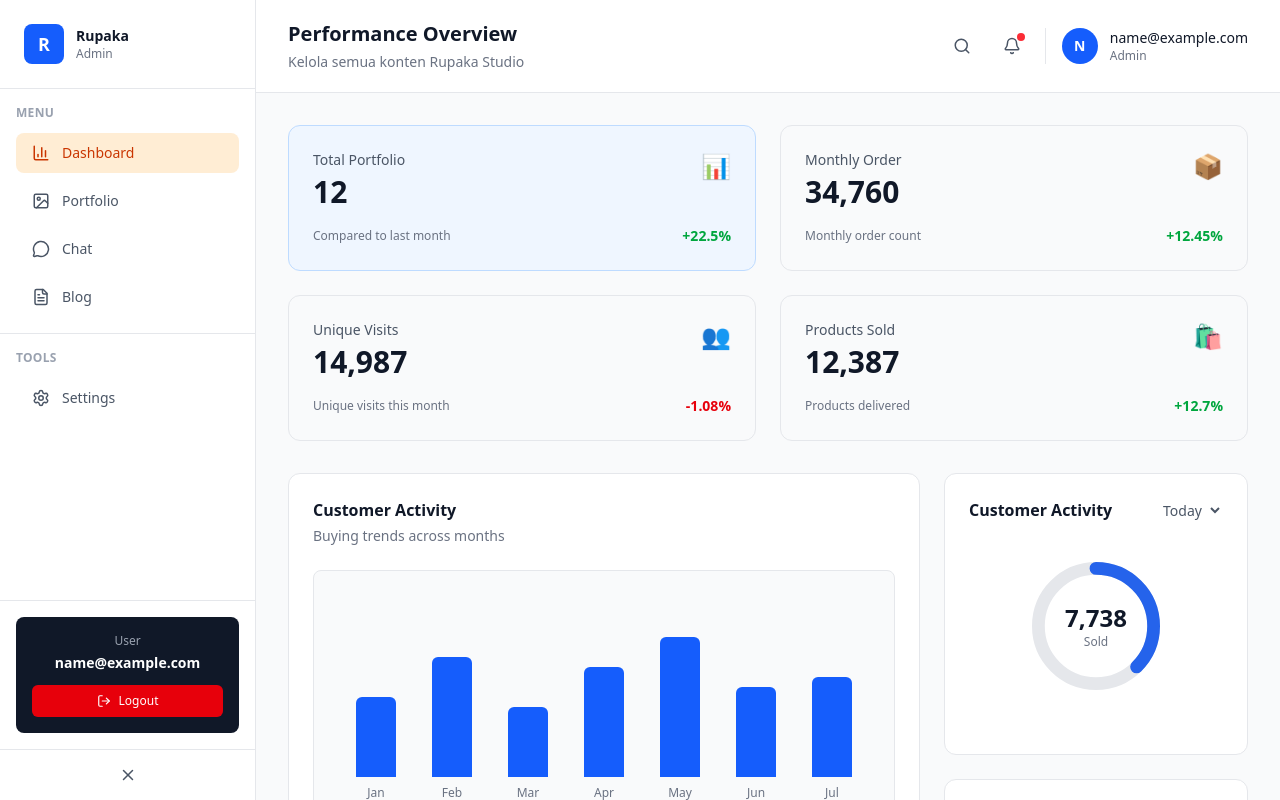
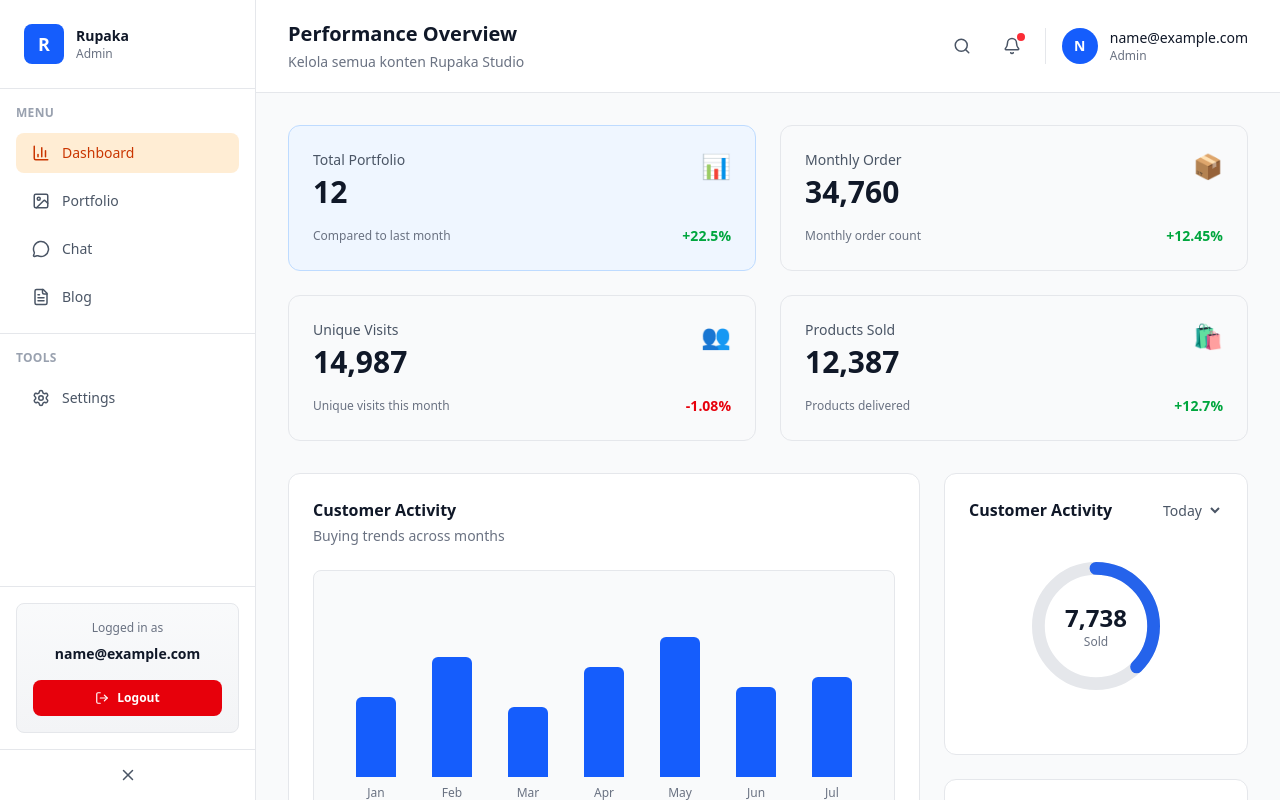
Before and after one commit to Mingkhemx/Rupaka-Studio, a React (Vite) app: page /admin/dashboard in a window 1280 px wide. Shown: the top 800 px of the page. Built offline with nearby package versions, Linux system fonts and the light colour scheme; sample sign-in values are in the browser's storage.

Commit message:
fix: improve user card styling in sidebar

```diff
--- a/src/pages/AdminDashboard.tsx
+++ b/src/pages/AdminDashboard.tsx
@@ -110,12 +110,12 @@ export function AdminLayout({ children, activeTab, onTabChange }: AdminLayoutPro
         {/* Footer - User Card */}
         <div className={`p-4 border-t border-gray-200 ${sidebarOpen ? '' : 'flex justify-center'}`}>
           {sidebarOpen ? (
-            <div className="bg-gray-900 rounded-lg p-4 text-white text-center">
-              <p className="text-xs text-gray-400 mb-1">User</p>
-              <p className="font-semibold text-sm mb-3 truncate">{adminEmail}</p>
+            <div className="bg-gradient-to-b from-gray-50 to-gray-100 rounded-lg p-4 text-center border border-gray-200">
+              <p className="text-xs text-gray-500 mb-2 font-medium">Logged in as</p>
+              <p className="font-semibold text-sm text-gray-900 mb-4 truncate">{adminEmail}</p>
               <button
                 onClick={handleLogout}
-                className="w-full flex items-center justify-center gap-2 px-3 py-2 bg-red-600 hover:bg-red-700 rounded-md transition-colors duration-200 text-white text-xs font-medium"
+                className="w-full flex items-center justify-center gap-2 px-3 py-2.5 bg-red-600 hover:bg-red-700 rounded-lg transition-colors duration-200 text-white text-xs font-semibold"
               >
                 <LogOut size={14} />
                 Logout
```
